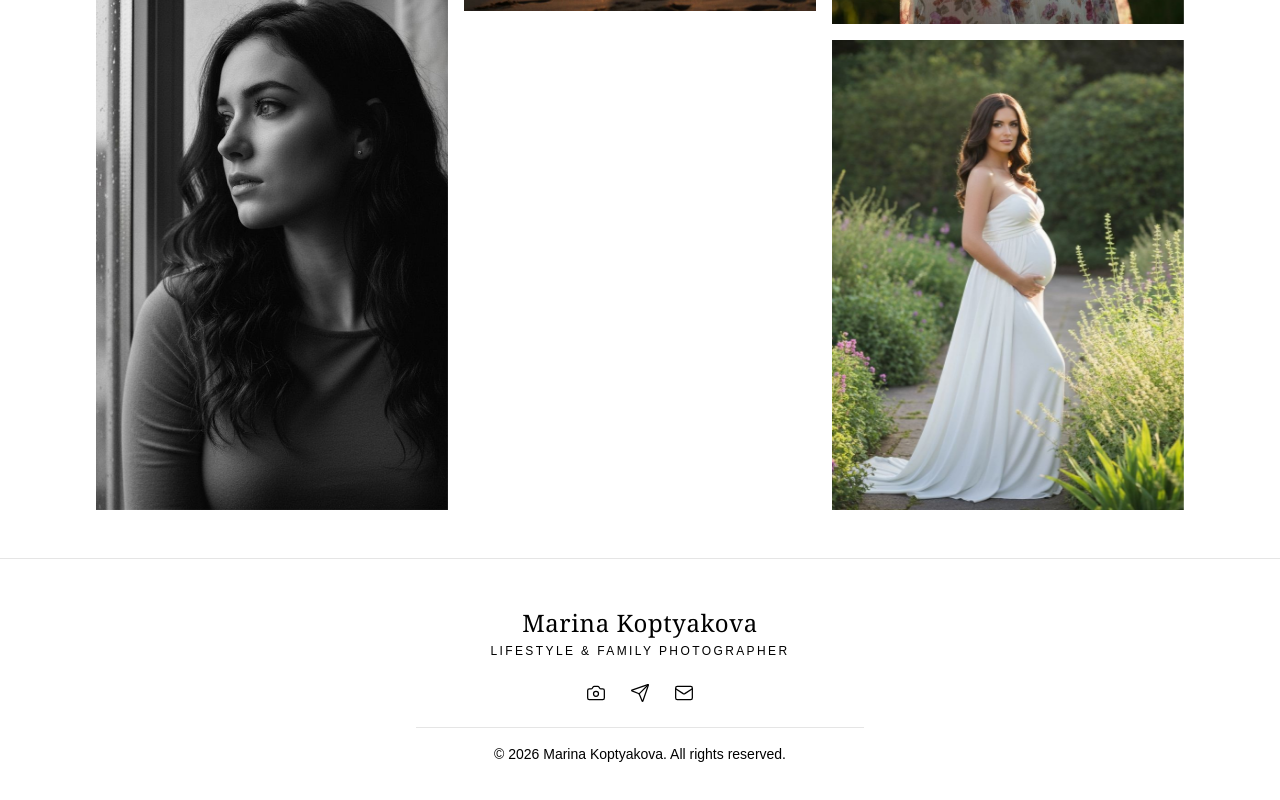
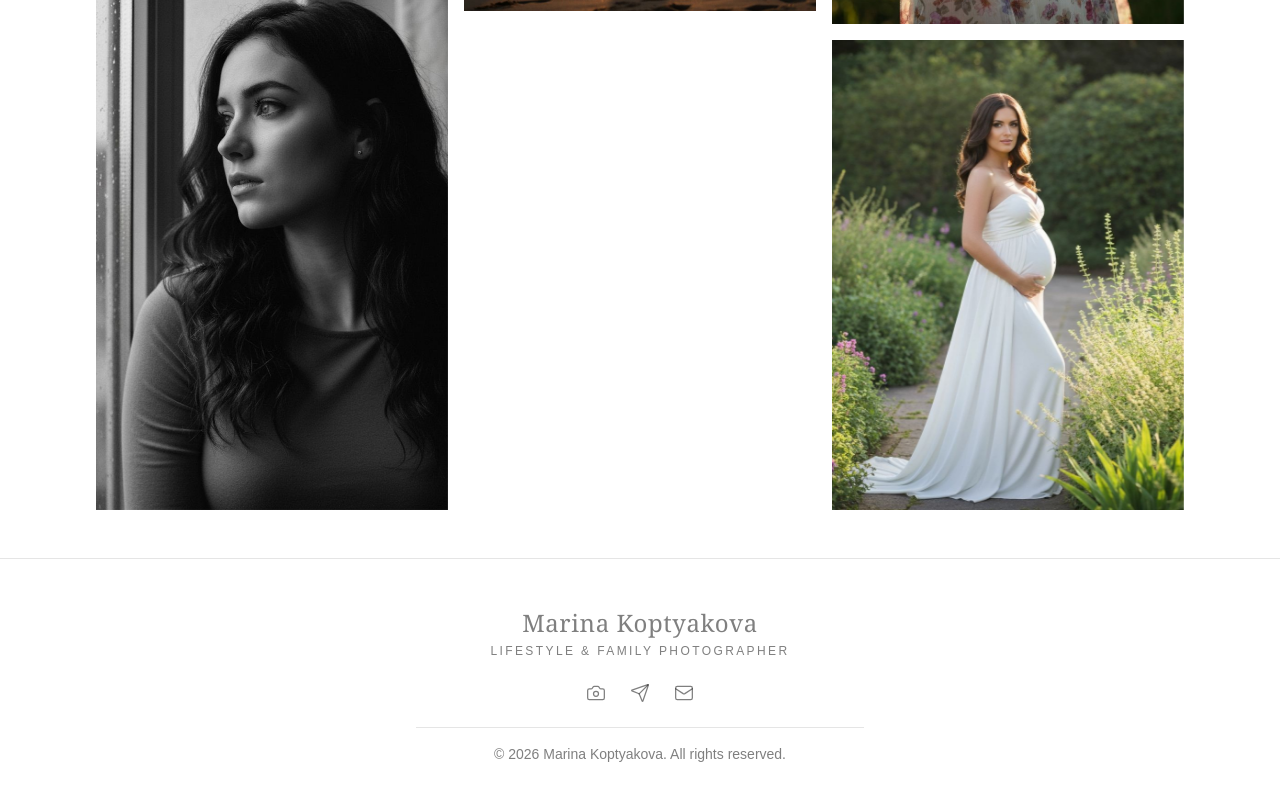
Before and after one commit to Nik777W/marina, a Next.js app: page / in a window 1280 px wide. Shown: the part 1142-1942 px from the top of the page. Built offline with nearby package versions, Linux system fonts and the light colour scheme.

Commit message:
+supabase

```diff
--- a/components/footer.tsx
+++ b/components/footer.tsx
@@ -26,11 +26,14 @@ export function Footer() {
     <footer className="w-full border-t border-black/10 bg-white px-4 py-12 md:px-8">
       <div className="mx-auto max-w-7xl">
         <div className="flex flex-col items-center gap-6">
-          <Link href="/" className="flex flex-col items-center">
-            <span className="font-serif text-xl tracking-wide text-black md:text-2xl">
+          <Link
+            href="/"
+            className="flex flex-col items-center text-black/50 transition-colors duration-300 hover:text-black/70"
+          >
+            <span className="font-serif text-xl tracking-wide md:text-2xl">
               Marina Koptyakova
             </span>
-            <span className="mt-1 font-sans text-xs font-light uppercase tracking-[0.2em] text-black">
+            <span className="mt-1 font-sans text-xs font-light uppercase tracking-[0.2em]">
               Lifestyle & Family Photographer
             </span>
           </Link>
@@ -40,7 +43,7 @@ export function Footer() {
               href="https://www.instagram.com/marikopt?igsh=bWY5Y2Y3amdocXUz&utm_source=qr"
               target="_blank"
               rel="noopener noreferrer"
-              className="text-black transition-opacity duration-300 hover:opacity-70"
+              className="text-black/50 transition-colors duration-300 hover:text-black/70"
               aria-label="Instagram"
             >
               <InstagramIcon className="h-5 w-5" strokeWidth={1.5} />
@@ -49,14 +52,14 @@ export function Footer() {
               href="https://t.me/mari_kopt"
               target="_blank"
               rel="noopener noreferrer"
-              className="text-black transition-opacity duration-300 hover:opacity-70"
+              className="text-black/50 transition-colors duration-300 hover:text-black/70"
               aria-label="Telegram"
             >
               <TelegramIcon className="h-5 w-5" strokeWidth={1.5} />
             </Link>
             <Link
               href="mailto:contact@marinakoptyakova.com"
-              className="text-black transition-opacity duration-300 hover:opacity-70"
+              className="text-black/50 transition-colors duration-300 hover:text-black/70"
               aria-label="Email"
             >
               <MailIcon className="h-5 w-5" strokeWidth={1.5} />
@@ -64,7 +67,7 @@ export function Footer() {
           </div>
 
           <div className="w-full max-w-md border-t border-black/10 pt-4 text-center">
-            <p className="font-sans text-sm font-light text-black">
+            <p className="font-sans text-sm font-light text-black/50">
               &copy; {currentYear} Marina Koptyakova. All rights reserved.
             </p>
           </div>
```
